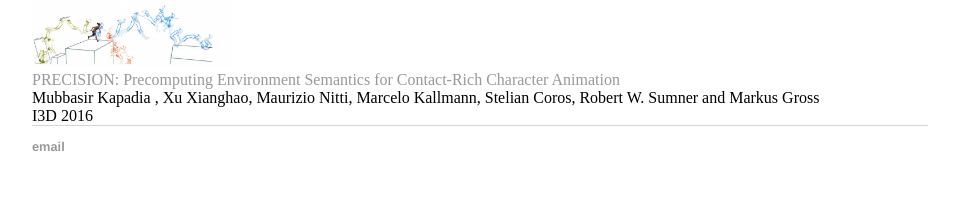
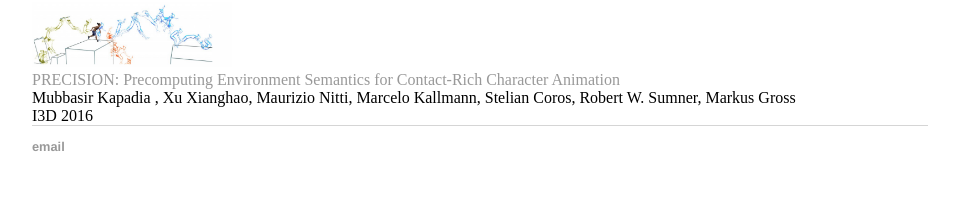
Before and after one commit to xxh43/xxh43.github.io, a Jekyll site: the page built from index.html, in a window 1280 px wide. Shown: the part 802-1013 px from the top of the page, without its empty margins (160-1119 px from the left). Built offline with Jekyll 4.4.1, drawn with Linux system fonts in a browser that asks for light colours.

Commit message:
Update publications.json

```diff
--- a/_data/publications.json
+++ b/_data/publications.json
@@ -38,7 +38,7 @@
 	{
 		"id": "precision",
 		"title": "PRECISION: Precomputing Environment Semantics for Contact-Rich Character Animation ",
-		"authors": ["Mubbasir Kapadia , Xu Xianghao, Maurizio Nitti, Marcelo Kallmann, Stelian Coros, Robert W. Sumner and Markus Gross"],
+		"authors": ["Mubbasir Kapadia , Xu Xianghao, Maurizio Nitti, Marcelo Kallmann, Stelian Coros, Robert W. Sumner, Markus Gross"],
 		"venue": "I3D 2016",
 		"date": "2016-Feb-27",
 		"links" : [
```
